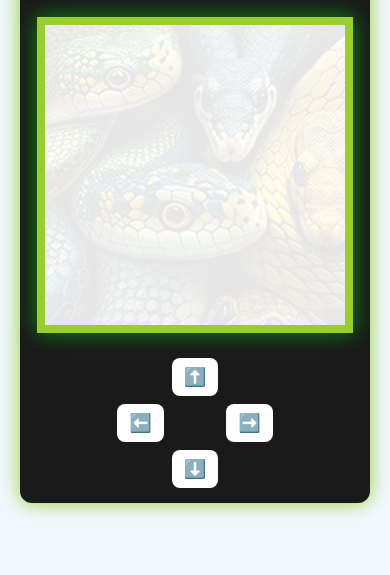
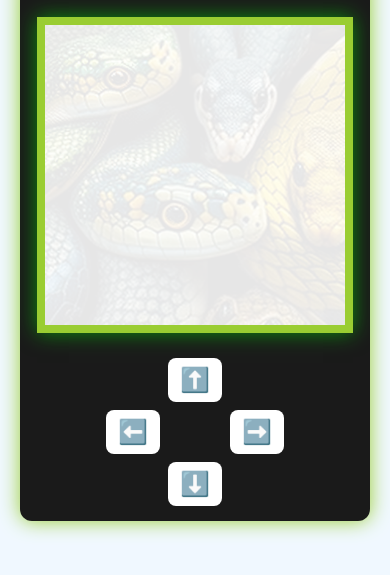
Before and after one commit to UzmaFateh/Glowing-Snake, a plain HTML site: page index.html in a window 390 px wide. Shown: the part 157-732 px from the top of the page. Drawn offline with Linux system fonts and the light colour scheme.

Commit message:
style addition

```diff
--- a/style.css
+++ b/style.css
@@ -105,7 +105,7 @@ body {
   }
 
   .controls {
-    /* margin-top: 20px; */
+    margin-top: 20px;
 
 
     border: 2px solid yellowgreen;
@@ -169,13 +169,14 @@ body {
     }
 
     .controls {
+        margin-top: 20px;
         width:100px;
         height: 100px;
         border: 0px solid ;
     }
 
     .controls .btn {
-      font-size: 18px;
+      font-size: 24px;
       padding: 8px 12px;
       margin: 2px;
     }
```
